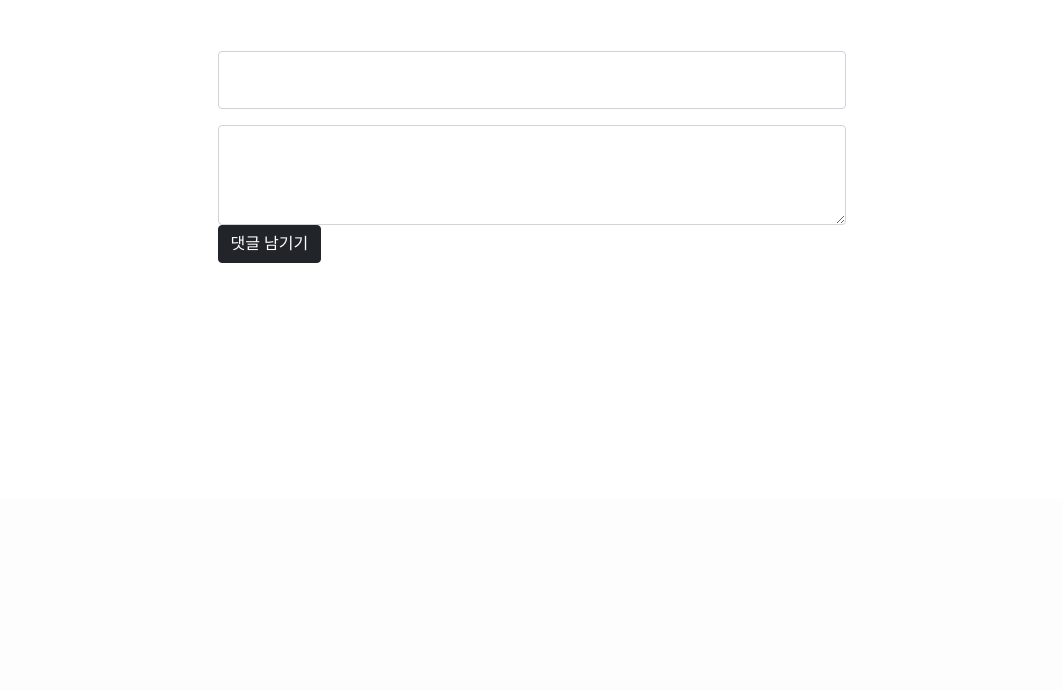
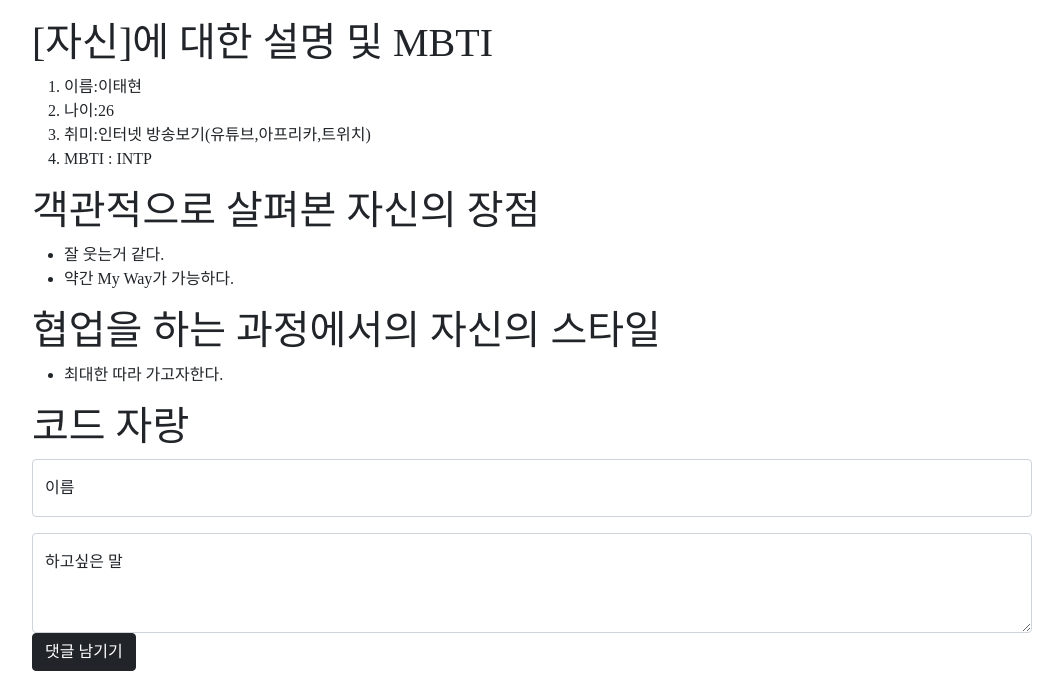
Before and after one commit to themrsung/spartaprofile, a Flask app: page /leetaehyun in a window 1280 px wide. Shown: the part 301-992 px from the top of the page, without its empty margins (108-1171 px from the left). Before the commit the page ends 564 px from the top, so only its background shows below. Run offline with Flask 2, Linux system fonts and the light colour scheme; data that the repository does not hold is empty.

Commit message:
leetaehyun wrap update

```diff
--- a/templates/LeeTaeHyun.html
+++ b/templates/LeeTaeHyun.html
@@ -41,6 +41,14 @@
             flex-direction: column;
             align-items: center;
             justify-content: center;
+        }
+
+        .wrap {
+            max-width: 1000px;
+            width: 100%;
+            background: rgba(0, 0, 0, 0);
+
+            margin: 20px auto;
         }
 
         .mypost {
@@ -117,6 +125,7 @@
             <h1>Lee Tae Hyun</h1>
             <p>현재기온: <span id="temp">36</span>도</p>
         </div>
+    </div>
     <div class="wrap">
         <h1>[자신]에 대한 설명 및 MBTI</h1>
         <ol>
@@ -146,8 +155,6 @@
         </div>
         <button onclick="save_comment()" type="button" class="btn btn-dark">댓글 남기기</button>
     </div>
-    </div>
-    </div>
 </body>
 
 </html>
```
Lines whose indentation alone changed are shown as unchanged.
